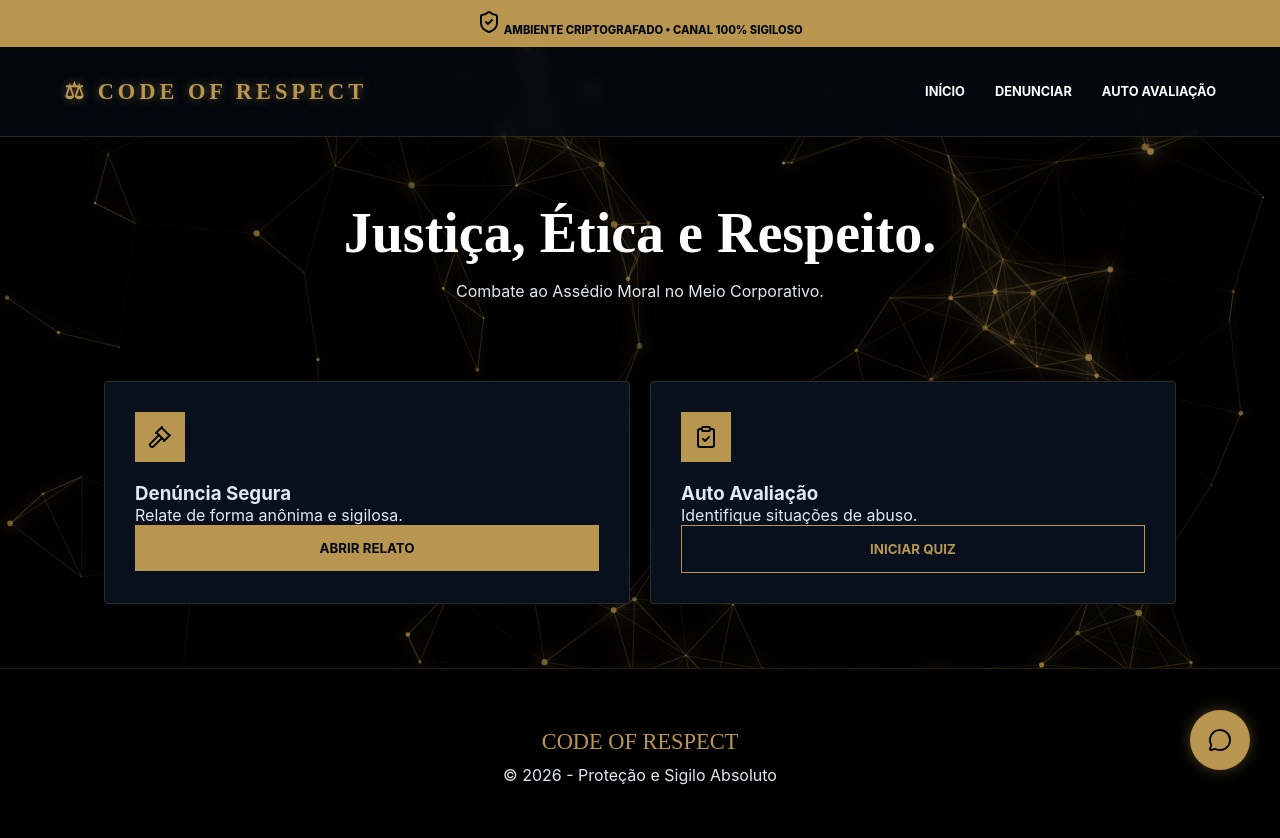
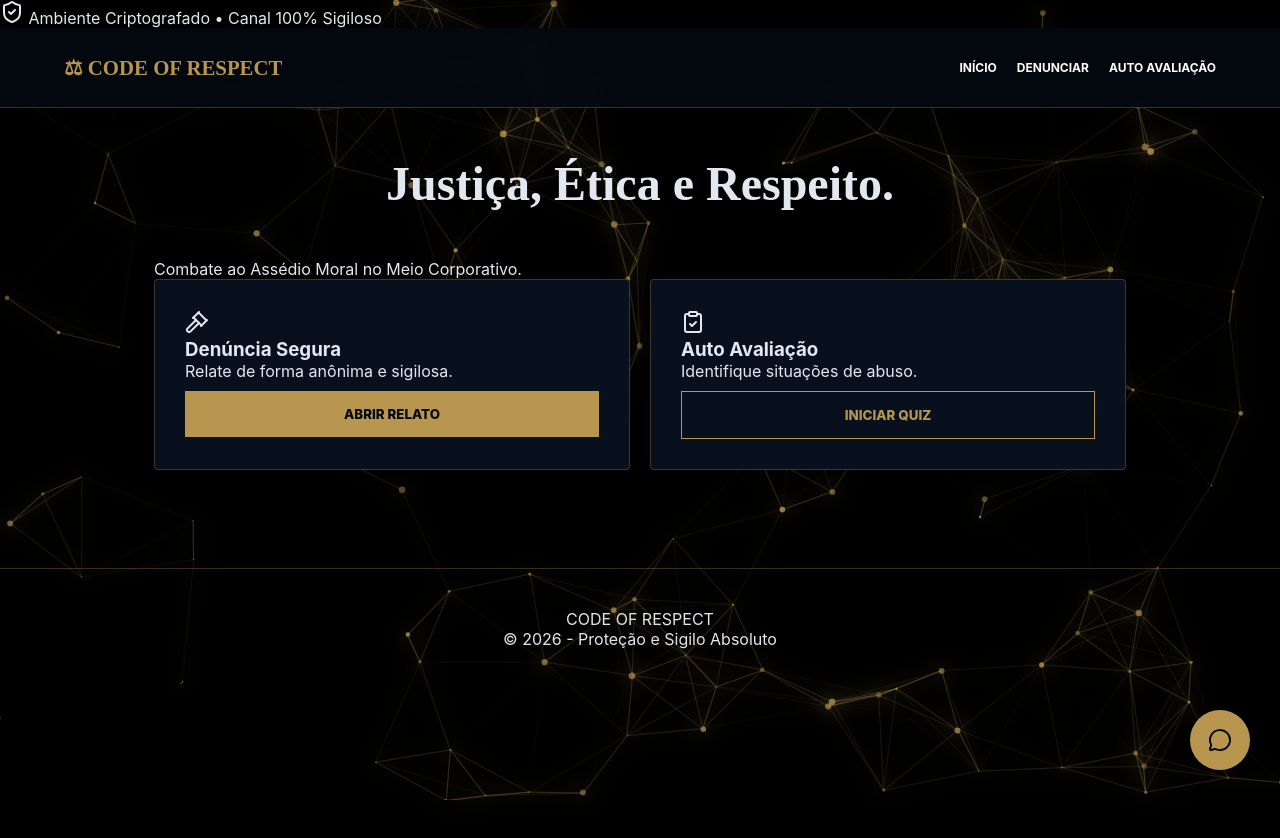
Before and after one commit to agenteorelhas/CODE-OF-RESPECT, a plain HTML site: page index.html in a window 1280 px wide. After the commit the page ends 800 px from the top, so only its background shows below. Drawn offline with nearby package versions, Linux system fonts and the light colour scheme.

Commit message:
Update style.css

```diff
--- a/style.css
+++ b/style.css
@@ -1,76 +1,54 @@
 :root {
     --primary: #040911; --secondary: #080f1d; --accent: #B89650;
-    --bg-dark: #000000; --text-main: #E2E8F0; --border: rgba(184, 150, 80, 0.2);
+    --bg-dark: #000000; --text-main: #E2E8F0; --border: rgba(184, 150, 80, 0.3);
 }
 
 * { margin: 0; padding: 0; box-sizing: border-box; font-family: 'Inter', sans-serif; }
 body { background-color: var(--bg-dark); color: var(--text-main); overflow-x: hidden; }
 
-/* FIX & EFETO NEON: Partículas Visíveis e Brilhantes */
+/* Efeito Neon das Partículas */
 #particles-js {
     position: fixed; width: 100%; height: 100%; top: 0; left: 0;
     z-index: 1; pointer-events: none;
-    /* Efeito de Brilho Neon na cor dourada selecionada */
-    filter: drop-shadow(0 0 8px rgba(184, 150, 80, 0.8)) drop-shadow(0 0 15px rgba(184, 150, 80, 0.5));
+    filter: drop-shadow(0 0 10px var(--accent));
 }
 
-/* Garante que as partículas fiquem no fundo */
-#particles-js canvas {
-    opacity: 0.9 !important; /* Aumenta a opacidade do canvas */
+.main-content { position: relative; z-index: 5; }
+
+nav {
+    background: rgba(4, 9, 17, 0.9); backdrop-filter: blur(10px);
+    height: 80px; display: flex; align-items: center; padding: 0 5%;
+    position: sticky; top: 0; z-index: 1000; border-bottom: 1px solid var(--border);
 }
 
-.main-content { position: relative; z-index: 2; width: 100%; }
+.logo-gold { font-family: 'Cinzel', serif; color: var(--accent); font-size: 1.3rem; font-weight: 800; }
+.nav-links { margin-left: auto; display: flex; gap: 20px; }
+.nav-links a { text-decoration: none; color: white; font-weight: 700; font-size: 0.75rem; text-transform: uppercase; cursor: pointer; }
 
-.security-banner {
-    background: var(--accent); color: var(--primary); text-align: center;
-    font-size: 0.7rem; padding: 10px; font-weight: 800; text-transform: uppercase;
-    position: sticky; top: 0; z-index: 1001;
-}
+.container { max-width: 1100px; margin: 0 auto; padding: 3rem 5%; }
+.hero h1 { font-family: 'Cinzel', serif; font-size: 3rem; text-align: center; margin-bottom: 3rem; }
 
-nav {
-    background: rgba(4, 9, 17, 0.8); backdrop-filter: blur(8px);
-    height: 90px; display: flex; align-items: center; padding: 0 5%;
-    position: sticky; top: 35px; z-index: 1000; border-bottom: 1px solid var(--border);
-}
+.grid { display: grid; grid-template-columns: repeat(auto-fit, minmax(280px, 1fr)); gap: 20px; }
+.card { padding: 30px; background: var(--secondary); border: 1px solid var(--border); border-radius: 4px; transition: 0.3s; }
+.card:hover { border-color: var(--accent); box-shadow: 0 0 20px rgba(184, 150, 80, 0.2); }
 
-.logo-gold { font-family: 'Cinzel', serif; color: var(--accent); font-size: 1.4rem; letter-spacing: 4px; font-weight: 800; text-shadow: 0 0 10px rgba(184, 150, 80, 0.5); }
-.nav-links { margin-left: auto; display: flex; gap: 30px; }
-.nav-links a { text-decoration: none; color: white; font-weight: 700; font-size: 0.8rem; text-transform: uppercase; }
-
-.container { max-width: 1200px; margin: 0 auto; padding: 4rem 5%; }
-.hero { text-align: center; margin-bottom: 5rem; }
-.hero h1 { font-family: 'Cinzel', serif; font-size: 3.5rem; margin-bottom: 1rem; color: white; }
-
-.grid { display: grid; grid-template-columns: repeat(auto-fit, minmax(300px, 1fr)); gap: 20px; }
-.card { padding: 30px; background: var(--secondary); border: 1px solid var(--border); border-radius: 4px; transition: 0.3s; }
-.card:hover { border-color: var(--accent); transform: translateY(-5px); box-shadow: 0 0 15px rgba(184, 150, 80, 0.2); }
-
-.icon-box { background: var(--accent); color: var(--primary); width: 50px; height: 50px; display: flex; align-items: center; justify-content: center; margin-bottom: 20px; }
-
-.btn { border: none; padding: 15px; font-weight: 700; cursor: pointer; text-transform: uppercase; width: 100%; transition: 0.3s; }
+.btn { border: none; padding: 15px; font-weight: 800; cursor: pointer; text-transform: uppercase; width: 100%; margin-top: 10px; transition: 0.2s; position: relative; z-index: 10; }
 .btn-main { background: var(--accent); color: var(--primary); }
 .btn-accent { background: transparent; border: 1px solid var(--accent); color: var(--accent); }
-.btn:hover { opacity: 0.9; }
+.btn:active { transform: scale(0.98); }
 
-.quote-section { margin-top: 5rem; padding: 3rem; background: rgba(17, 34, 64, 0.4); border: 1px solid var(--border); text-align: center; }
+.view { display: none; }
+.view.active { display: block; animation: fadeIn 0.4s ease; }
 
-.final-footer {
-    background: var(--bg-dark); border-top: 1px solid var(--border);
-    padding: 60px 0; text-align: center; position: relative; z-index: 10;
-}
-.footer-logo { font-family: 'Cinzel', serif; color: var(--accent); font-size: 1.4rem; margin-bottom: 10px; }
+@keyframes fadeIn { from { opacity: 0; } to { opacity: 1; } }
 
 /* Chat */
-.chat-widget { position: fixed; bottom: 30px; right: 30px; width: 60px; height: 60px; background: var(--accent); border-radius: 50%; display: flex; align-items: center; justify-content: center; color: var(--primary); cursor: pointer; z-index: 9999; box-shadow: 0 0 15px rgba(184, 150, 80, 0.4); }
-.chat-container { position: fixed; bottom: 100px; right: 30px; width: 320px; height: 400px; background: var(--primary); border: 1px solid var(--border); display: none; flex-direction: column; z-index: 10000; }
-.chat-header { background: var(--accent); color: var(--primary); padding: 15px; font-weight: 800; display: flex; justify-content: space-between; }
-.chat-messages { flex: 1; padding: 15px; overflow-y: auto; display: flex; flex-direction: column; gap: 10px; font-size: 0.85rem; }
-.bot-msg { background: var(--secondary); padding: 8px; border-left: 3px solid var(--accent); align-self: flex-start; }
-.user-msg { background: var(--accent); color: var(--primary); padding: 8px; align-self: flex-end; }
-.chat-footer { padding: 10px; display: flex; gap: 5px; border-top: 1px solid var(--border); }
+.chat-widget { position: fixed; bottom: 30px; right: 30px; width: 60px; height: 60px; background: var(--accent); border-radius: 50%; display: flex; align-items: center; justify-content: center; color: var(--primary); cursor: pointer; z-index: 9999; }
+.chat-container { position: fixed; bottom: 100px; right: 30px; width: 300px; height: 400px; background: var(--primary); border: 1px solid var(--border); display: none; flex-direction: column; z-index: 10000; }
+.chat-header { background: var(--accent); color: var(--primary); padding: 15px; display: flex; justify-content: space-between; font-weight: 800; }
+.chat-messages { flex: 1; padding: 15px; overflow-y: auto; display: flex; flex-direction: column; gap: 10px; font-size: 0.8rem; }
+.chat-footer { padding: 10px; display: flex; border-top: 1px solid var(--border); }
 
-input, textarea { width: 100%; padding: 12px; background: var(--bg-dark); border: 1px solid var(--border); color: white; margin-bottom: 10px; }
+input, textarea { width: 100%; padding: 10px; background: #000; border: 1px solid var(--border); color: #fff; margin-bottom: 10px; }
 
-.view { display: none; }
-.view.active { display: block; animation: fadeIn 0.5s ease-in; }
-@keyframes fadeIn { from { opacity: 0; } to { opacity: 1; } }
+.final-footer { padding: 40px; text-align: center; border-top: 1px solid var(--border); margin-top: 50px; }
```
